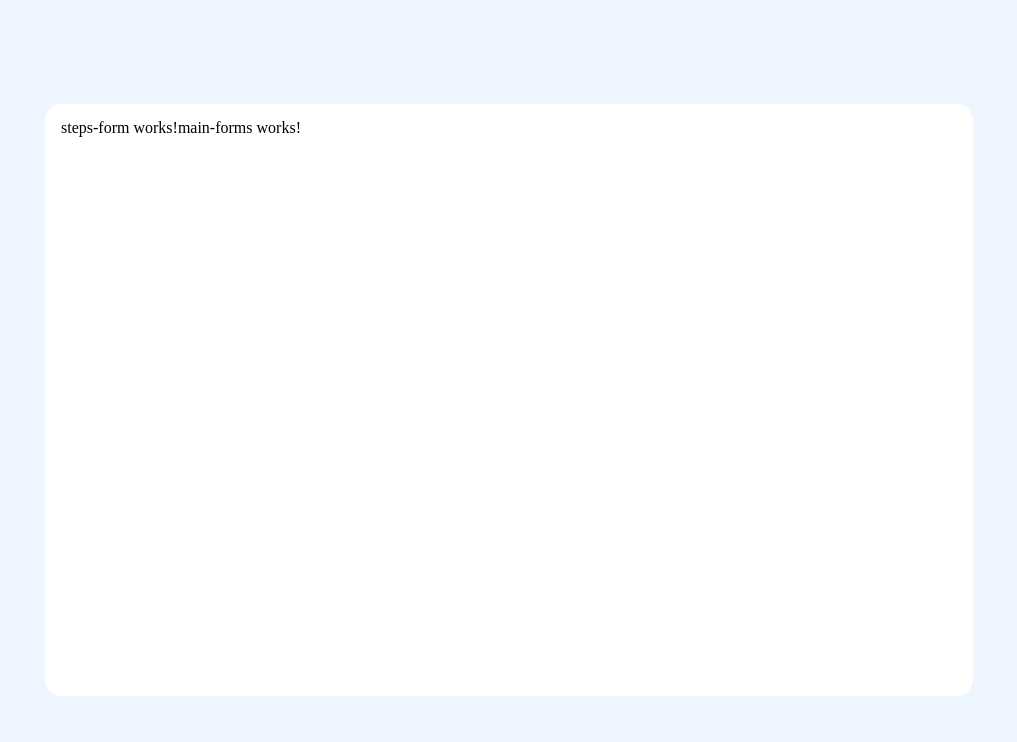
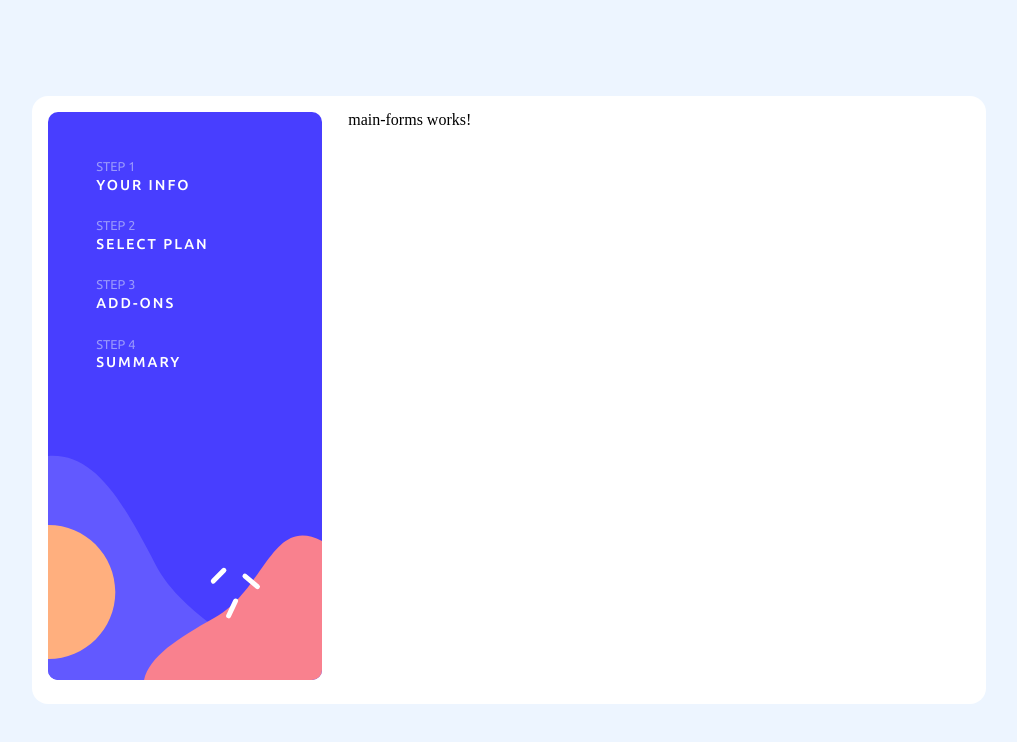
Before and after one commit to levanl/Multyform-angular, an Angular app in the folder multy-form-leo-challange/: page / in a window 1280 px wide. Shown: the top 742 px of the page, without its empty margins (131-1148 px from the left). Built offline with nearby package versions, Linux system fonts and the light colour scheme.

Commit message:
left side done

```diff
--- a/multy-form-leo-challange/src/app/app.component.html
+++ b/multy-form-leo-challange/src/app/app.component.html
@@ -1,7 +1,7 @@
 
 <div class="wrapper">
   <div class="steps-part">
-    <app-steps-form></app-steps-form>
+    <app-steps-form class="steps-main"></app-steps-form>
   </div>
   <div class="main-part">
     <app-main-forms></app-main-forms>
--- a/multy-form-leo-challange/src/app/components/steps-form/steps-form.component.html
+++ b/multy-form-leo-challange/src/app/components/steps-form/steps-form.component.html
@@ -1 +1,25 @@
-<p>steps-form works!</p>
+<div class="content-wrapper">
+
+    <div class="steps">
+
+        <div class="step">
+            <h4>STEP 1</h4>
+            <h3>YOUR INFO</h3>
+        </div>
+        <div class="step">
+            <h4>STEP 2</h4>
+            <h3>SELECT PLAN</h3>
+        </div>
+        <div class="step">
+            <h4>STEP 3</h4>
+            <h3>ADD-ONS</h3>
+        </div>
+
+        <div class="step">
+            <h4>STEP 4</h4>
+            <h3>SUMMARY</h3>
+        </div>
+    </div>
+
+
+</div>
--- a/multy-form-leo-challange/src/app/components/steps-form/steps-form.component.scss
+++ b/multy-form-leo-challange/src/app/components/steps-form/steps-form.component.scss
@@ -0,0 +1,39 @@
+.content-wrapper {
+    display: flex;
+    width: 100%;
+    height: 100%;
+    background-image: url('../../../assets/bg-sidebar-desktop.svg');
+    background-repeat: no-repeat;
+    background-size: auto;
+    min-width: 300px;
+  min-height: 200px;
+
+}
+
+.steps {
+    display: flex;
+    flex-direction: column;
+    margin-left: 3rem;
+    margin-top: 3rem;
+    color: white;
+    font-family: 'Ubuntu', sans-serif;
+    gap: 1.7rem;
+}
+
+h4 {
+    font-size: .8rem;
+    font-weight: 300;
+    color: #9998fc;
+}
+
+
+.step {
+    display: flex;
+    flex-direction: column;
+    gap: .3rem;
+}
+h3 {
+    font-size: .9rem;
+    font-weight: 500;
+    letter-spacing: 2px;
+}
--- a/multy-form-leo-challange/src/styles.scss
+++ b/multy-form-leo-challange/src/styles.scss
@@ -3,6 +3,8 @@
    v2.0 | 20110126
    License: none (public domain)
 */
+  @import url('https://fonts.googleapis.com/css2?family=Ubuntu:wght@400;500;700&display=swap');
+
 
 html, body, div, span, applet, object, iframe,
 h1, h2, h3, h4, h5, h6, p, blockquote, pre,
@@ -56,8 +58,8 @@ table {
 
 .centered-component {
     display: flex;
-    height: 70%;
-    width: 70%;
+    height: 72%;
+    width: 72%;
     background-color: #ffffff;
     border-radius: 1rem;
     padding: 1rem;
```
Also changed, not shown: multy-form-leo-challange/src/app/app.component.scss (line endings or trailing spaces), multy-form-leo-challange/src/assets/bg-sidebar-desktop.svg (added).
